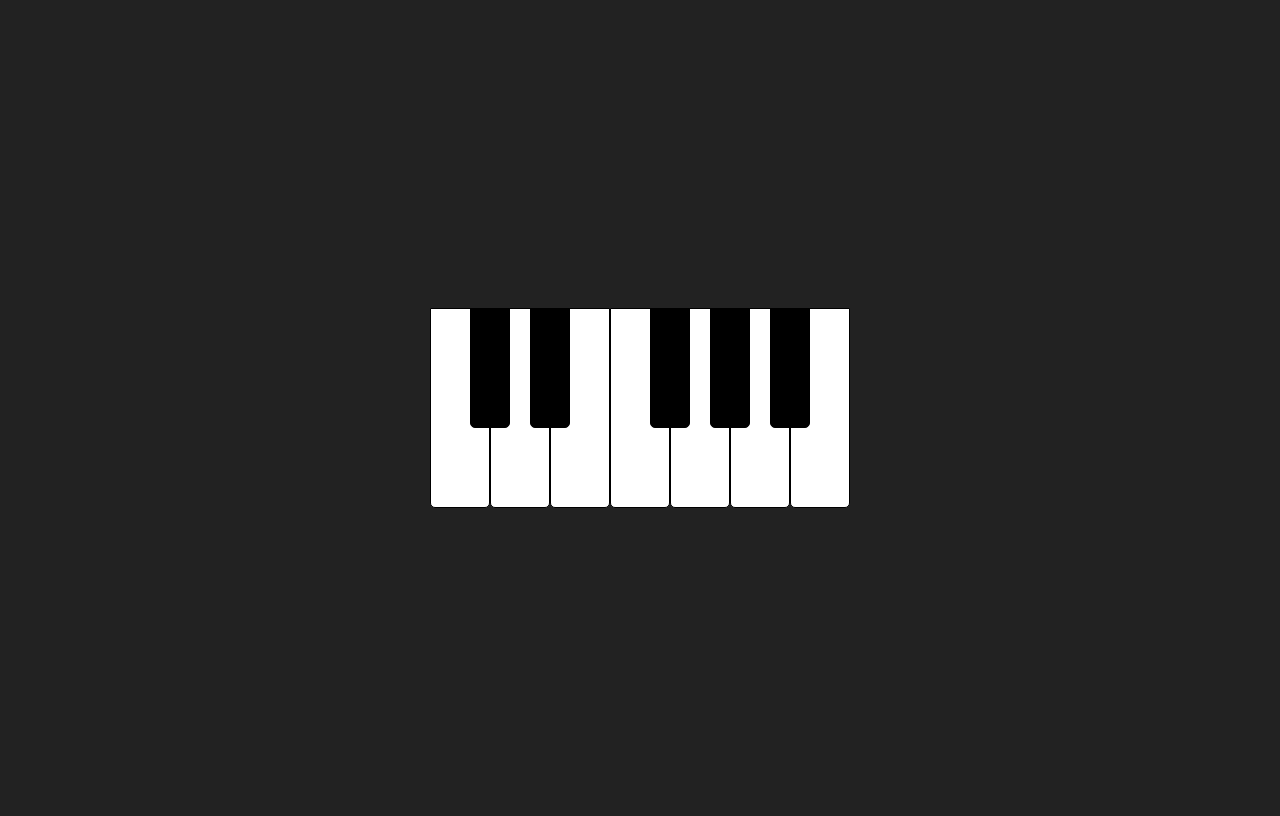
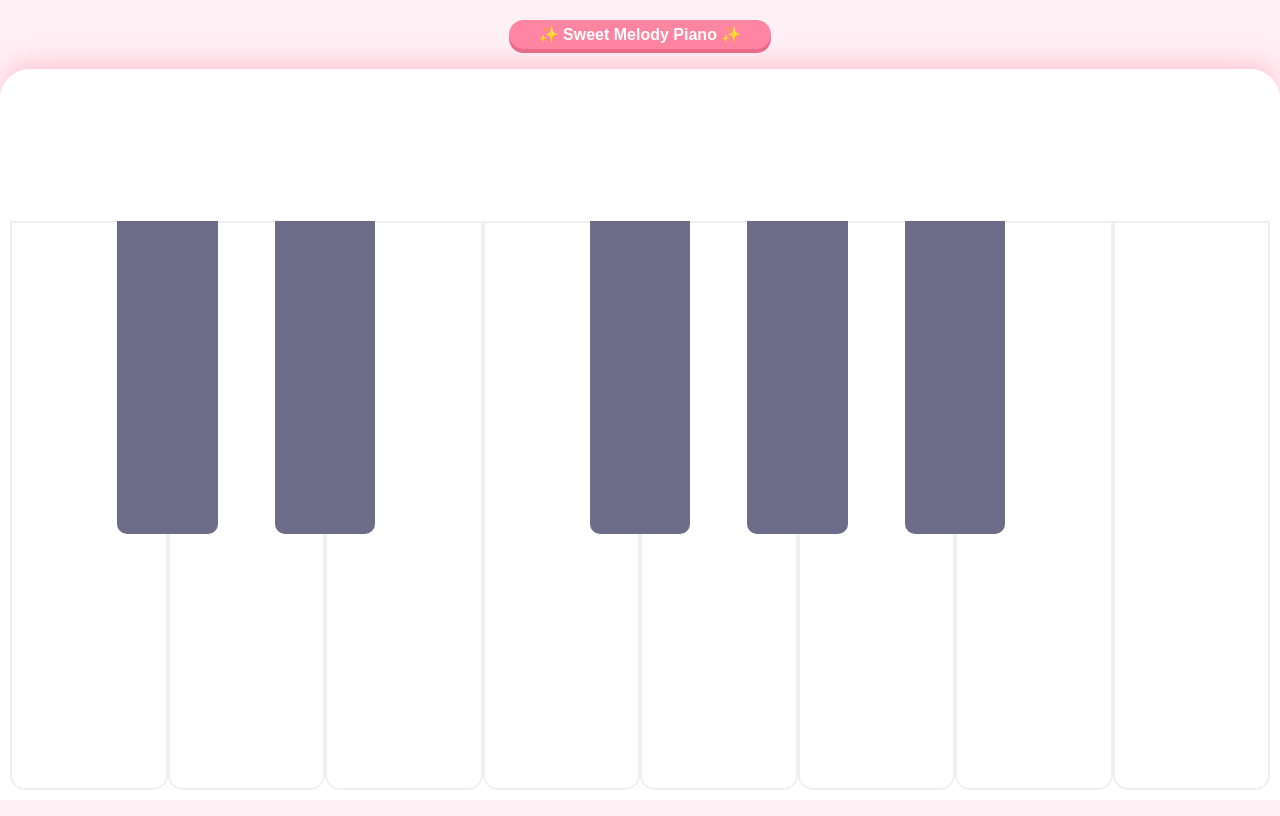
Before and after one commit to htlve/MyPiano, a plain HTML site: page index.html in a window 1280 px wide. Drawn offline with Linux system fonts and the light colour scheme.

Commit message:
Add files via upload

```diff
--- a/index.html
+++ b/index.html
@@ -2,51 +2,228 @@
 <html lang="ja">
 <head>
     <meta charset="UTF-8">
-    <meta name="viewport" content="width=device-width, initial-scale=1.0">
-    <title>Simple Web Piano</title>
+    <meta name="viewport" content="width=device-width, initial-scale=1.0, maximum-scale=1.0, user-scalable=no, viewport-fit=cover">
+    <title>Magical Pastel Piano</title>
     <style>
-        /* CSSで見た目を整える */
-        body { display: flex; justify-content: center; align-items: center; height: 100vh; background: #222; }
-        .piano { display: flex; position: relative; }
+        :root {
+            --bg-sweet: #fff0f6;
+            --key-white: #ffffff;
+            --key-pink: #ffdeeb;
+            --key-blue: #dcf5ff;
+            --accent-ribbon: #ff85a2;
+            --shadow: rgba(255, 133, 162, 0.3);
+        }
+
+        body {
+            margin: 0;
+            padding: 0;
+            overflow: hidden;
+            display: flex;
+            flex-direction: column;
+            height: 100vh;
+            background: var(--bg-sweet);
+            font-family: 'Hiragino Maru Gothic ProN', sans-serif;
+            touch-action: none;
+            user-select: none;
+        }
+
+        /* ヘッダーデザイン */
+        .header {
+            padding: 20px;
+            text-align: center;
+            position: relative;
+        }
+
+        .title-ribbon {
+            background: var(--accent-ribbon);
+            color: white;
+            display: inline-block;
+            padding: 5px 30px;
+            border-radius: 20px;
+            font-weight: bold;
+            box-shadow: 0 4px 0 #e66a85;
+            position: relative;
+        }
+
+        /* ピアノの土台 */
+        .piano-container {
+            flex: 1;
+            display: flex;
+            align-items: flex-end;
+            padding: 10px;
+            background: white;
+            border-radius: 30px 30px 0 0;
+            box-shadow: 0 -10px 20px var(--shadow);
+            position: relative;
+        }
+
+        .piano {
+            display: flex;
+            width: 100%;
+            height: 80%;
+            position: relative;
+        }
+
+        /* 鍵盤共通設定 */
         .key {
-            width: 60px; height: 200px; border: 1px solid #000;
-            background: white; cursor: pointer; border-radius: 0 0 5px 5px;
-            box-sizing: border-box;
+            flex: 1;
+            border: 2px solid #f0f0f0;
+            border-radius: 0 0 15px 15px;
+            position: relative;
+            transition: transform 0.1s, background 0.2s;
+            z-index: 1;
         }
-        .key:active { background: #ddd; }
-        /* 黒鍵の配置 */
+
+        .key.white {
+            background: white;
+        }
+
+        /* スライド中のハイライト */
+        .key.active-white {
+            background: var(--key-pink) !important;
+            transform: translateY(5px);
+        }
+
         .key.black {
-            width: 40px; height: 120px; background: black;
-            margin-left: -20px; margin-right: -20px; z-index: 2;
+            position: absolute;
+            width: 8%;
+            height: 55%;
+            background: #6d6d8a;
+            z-index: 2;
+            border-radius: 0 0 10px 10px;
+            border: none;
         }
-        .key.black:active { background: #333; }
+
+        .key.active-black {
+            background: var(--key-blue) !important;
+            transform: translateY(2px);
+        }
+
+        /* 黒鍵の位置 */
+        .b0 { left: 8.5%; }
+        .b1 { left: 21%; }
+        .b3 { left: 46%; }
+        .b4 { left: 58.5%; }
+        .b5 { left: 71%; }
+
+        /* 装飾：キラキラ */
+        .sparkle {
+            position: absolute;
+            top: -20px;
+            left: 50%;
+            transform: translateX(-50%);
+            font-size: 20px;
+            opacity: 0;
+            pointer-events: none;
+        }
+        .active-white .sparkle, .active-black .sparkle {
+            animation: pop 0.5s ease-out;
+        }
+
+        @keyframes pop {
+            0% { opacity: 1; transform: translate(-50%, 0); }
+            100% { opacity: 0; transform: translate(-50%, -30px); }
+        }
     </style>
 </head>
 <body>
 
-<div class="piano">
-    <div class="key" onclick="playTone(261.63)"></div> <div class="key black" onclick="playTone(277.18)"></div> <div class="key" onclick="playTone(293.66)"></div> <div class="key black" onclick="playTone(311.13)"></div> <div class="key" onclick="playTone(329.63)"></div> <div class="key" onclick="playTone(349.23)"></div> <div class="key black" onclick="playTone(369.99)"></div> <div class="key" onclick="playTone(392.00)"></div> <div class="key black" onclick="playTone(415.30)"></div> <div class="key" onclick="playTone(440.00)"></div> <div class="key black" onclick="playTone(466.16)"></div> <div class="key" onclick="playTone(493.88)"></div> </div>
+<div class="header">
+    <div class="title-ribbon">✨ Sweet Melody Piano ✨</div>
+</div>
+
+<div class="piano-container">
+    <div class="piano" id="piano-board">
+        <div class="key white" data-note="261.63"><span class="sparkle">🌸</span></div>
+        <div class="key white" data-note="293.66"><span class="sparkle">⭐</span></div>
+        <div class="key white" data-note="329.63"><span class="sparkle">🍬</span></div>
+        <div class="key white" data-note="349.23"><span class="sparkle">🌸</span></div>
+        <div class="key white" data-note="392.00"><span class="sparkle">⭐</span></div>
+        <div class="key white" data-note="440.00"><span class="sparkle">🍬</span></div>
+        <div class="key white" data-note="493.88"><span class="sparkle">🌸</span></div>
+        <div class="key white" data-note="523.25"><span class="sparkle">⭐</span></div>
+
+        <div class="key black b0" data-note="277.18"><span class="sparkle">✨</span></div>
+        <div class="key black b1" data-note="311.13"><span class="sparkle">✨</span></div>
+        <div class="key black b3" data-note="369.99"><span class="sparkle">✨</span></div>
+        <div class="key black b4" data-note="415.30"><span class="sparkle">✨</span></div>
+        <div class="key black b5" data-note="466.16"><span class="sparkle">✨</span></div>
+    </div>
+</div>
 
 <script>
-    // ブラウザのオーディオ機能（Web Audio API）を使用
     const audioCtx = new (window.AudioContext || window.webkitAudioContext)();
+    let isMouseDown = false;
 
-    function playTone(freq) {
-        const oscillator = audioCtx.createOscillator();
-        const gainNode = audioCtx.createGain();
+    // 音を鳴らすメイン関数
+    function playTone(freq, element) {
+        if (audioCtx.state === 'suspended') audioCtx.resume();
 
-        oscillator.type = 'triangle'; // 音色（sine, square, sawtooth, triangle）
-        oscillator.frequency.setValueAtTime(freq, audioCtx.currentTime);
+        // 視覚効果の付与
+        const activeClass = element.classList.contains('black') ? 'active-black' : 'active-white';
+        element.classList.add(activeClass);
+        setTimeout(() => element.classList.remove(activeClass), 300);
 
-        gainNode.gain.setValueAtTime(0.5, audioCtx.currentTime);
-        gainNode.gain.exponentialRampToValueAtTime(0.01, audioCtx.currentTime + 1);
+        const osc = audioCtx.createOscillator();
+        const gain = audioCtx.createGain();
 
-        oscillator.connect(gainNode);
-        gainNode.connect(audioCtx.destination);
+        // サイン波でより柔らかく「ポーン」という音に
+        osc.type = 'sine';
+        osc.frequency.setValueAtTime(freq, audioCtx.currentTime);
 
-        oscillator.start();
-        oscillator.stop(audioCtx.currentTime + 1);
+        gain.gain.setValueAtTime(0.3, audioCtx.currentTime);
+        gain.gain.exponentialRampToValueAtTime(0.01, audioCtx.currentTime + 0.8);
+
+        osc.connect(gain);
+        gain.connect(audioCtx.destination);
+
+        osc.start();
+        osc.stop(audioCtx.currentTime + 0.8);
     }
+
+    // マウス・タッチイベントの設定
+    const keys = document.querySelectorAll('.key');
+
+    keys.forEach(key => {
+        const note = key.getAttribute('data-note');
+
+        // マウス操作
+        key.addEventListener('mousedown', (e) => {
+            isMouseDown = true;
+            playTone(note, key);
+        });
+
+        key.addEventListener('mouseenter', () => {
+            if (isMouseDown) playTone(note, key);
+        });
+
+        // タッチ操作（スライド対応）
+        key.addEventListener('touchstart', (e) => {
+            e.preventDefault();
+            playTone(note, key);
+        });
+    });
+
+    // スライド（touchmove）の判定ロジック
+    document.addEventListener('touchmove', (e) => {
+        const touch = e.touches[0];
+        const target = document.elementFromPoint(touch.clientX, touch.clientY);
+
+        if (target && target.classList.contains('key')) {
+            const note = target.getAttribute('data-note');
+            // 同じ鍵盤をずっと触り続けている間、何度も鳴らないように簡易チェック
+            if (!target.dataset.pressing) {
+                playTone(note, target);
+                target.dataset.pressing = "true";
+                setTimeout(() => delete target.dataset.pressing, 200);
+            }
+        }
+    }, { passive: false });
+
+    window.addEventListener('mouseup', () => isMouseDown = false);
+
+    // 右クリック禁止
+    window.oncontextmenu = (e) => e.preventDefault();
 </script>
 
 </body>
```
